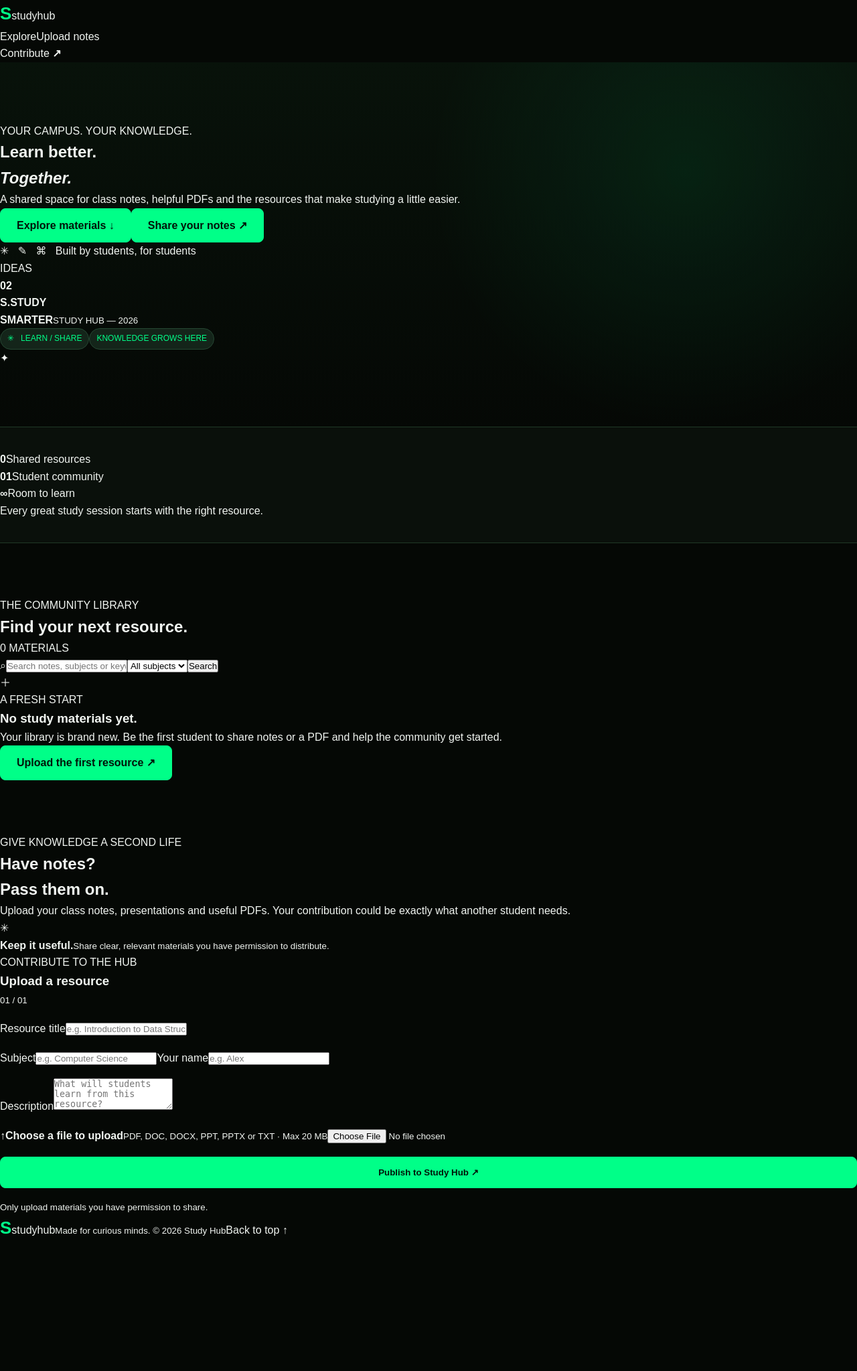
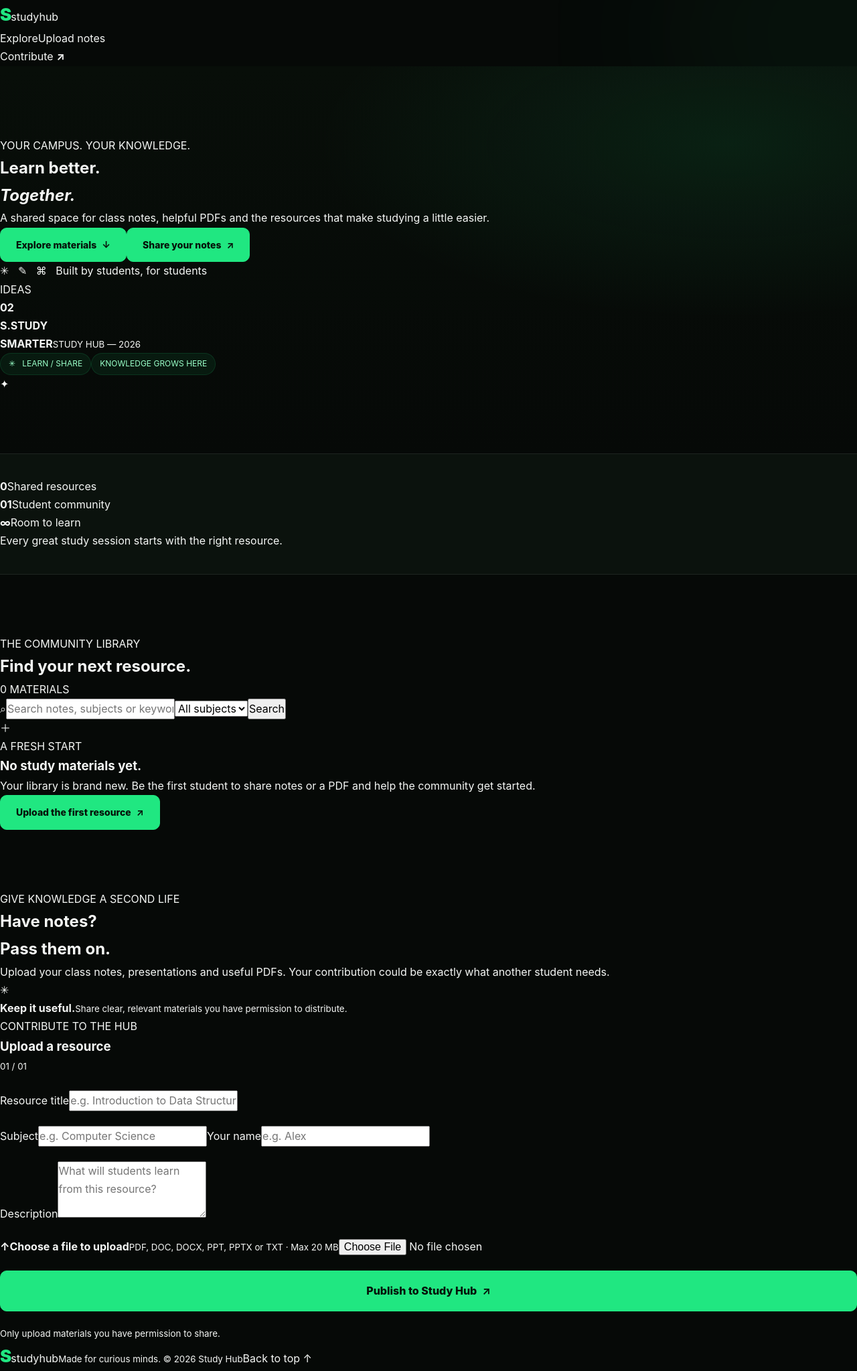
Before and after one commit to Nirupam2817/STUDY--HUB, a Flask app: page / in a window 1280 px wide. Shown: the whole page at 67% size. Before the commit the page ends 1845 px from the top, so only its background shows below. Run offline with Flask 3, Linux system fonts and the light colour scheme; data that the repository does not hold is empty.

Commit message:
Update style.css

```diff
--- a/static/style.css
+++ b/static/style.css
@@ -1,17 +1,20 @@
 
-/* =========================================
-   STUDY HUB - GREEN & BLACK THEME
-========================================= */
+/* =====================================================
+   STUDY HUB | PREMIUM DARK DESIGN
+   Black • Emerald • Modern Student Platform
+===================================================== */
 
 :root {
-    --bg: #050805;
-    --surface: #0d140e;
-    --card: #111b13;
-    --green: #00ff88;
-    --green-dark: #0b6b3b;
-    --text: #f1f5f1;
-    --muted: #a0b1a3;
-    --border: #203927;
+    --bg: #060907;
+    --bg2: #0a100c;
+    --surface: #101813;
+    --surface2: #151f18;
+    --green: #20e781;
+    --green-light: #9affc8;
+    --white: #f5f7f5;
+    --muted: #99a79d;
+    --border: rgba(255,255,255,0.08);
+    --shadow: 0 20px 60px rgba(0,0,0,0.25);
 }
 
 * {
@@ -26,9 +29,10 @@ html {
 
 body {
     background: var(--bg);
-    color: var(--text);
-    font-family: Arial, Helvetica, sans-serif;
-    line-height: 1.6;
+    color: var(--white);
+    font-family: Inter, "Segoe UI", Arial, sans-serif;
+    line-height: 1.7;
+    overflow-x: hidden;
 }
 
 a {
@@ -36,43 +40,71 @@ a {
     color: inherit;
 }
 
-img {
-    max-width: 100%;
+button,
+input,
+textarea,
+select {
+    font: inherit;
+}
+
+.container {
+    width: 90%;
+    max-width: 1240px;
+    margin: auto;
+}
+
+/* BACKGROUND */
+
+body::before {
+    content: "";
+    position: fixed;
+    top: -200px;
+    right: -200px;
+    width: 500px;
+    height: 500px;
+    background: rgba(32,231,129,0.04);
+    filter: blur(100px);
+    border-radius: 50%;
+    pointer-events: none;
+    z-index: -1;
 }
 
 /* NAVBAR */
 
 .navbar {
-    background: #080d09;
+    position: sticky;
+    top: 0;
+    z-index: 100;
+    background: rgba(6,9,7,0.90);
+    backdrop-filter: blur(18px);
     border-bottom: 1px solid var(--border);
-    padding: 18px 0;
+    padding: 17px 0;
 }
 
 .navbar .container {
-    width: 90%;
-    max-width: 1200px;
-    margin: auto;
     display: flex;
     align-items: center;
     justify-content: space-between;
-    gap: 20px;
+    gap: 25px;
 }
 
 .logo {
+    font-size: 26px;
+    font-weight: 900;
     color: var(--green);
-    font-size: 26px;
-    font-weight: 800;
+    letter-spacing: -1px;
 }
 
 .nav-links {
     display: flex;
-    gap: 25px;
     align-items: center;
+    gap: 30px;
 }
 
 .nav-links a {
     color: var(--muted);
-    transition: 0.3s;
+    font-size: 14px;
+    transition: 0.25s;
 }
 
 .nav-links a:hover {
@@ -82,63 +114,66 @@ img {
 /* BUTTONS */
 
 .btn {
-    display: inline-block;
-    padding: 12px 24px;
-    border-radius: 8px;
+    display: inline-flex;
+    justify-content: center;
+    align-items: center;
+    gap: 8px;
+    padding: 13px 23px;
+    background: var(--green);
+    color: #06130a;
     border: 1px solid var(--green);
-    background: var(--green);
-    color: #001508;
-    font-weight: bold;
+    border-radius: 10px;
+    font-size: 14px;
+    font-weight: 800;
     cursor: pointer;
-    transition: 0.3s;
+    transition: 0.25s;
 }
 
 .btn:hover {
-    background: #9bffc9;
-    transform: translateY(-2px);
-    box-shadow: 0 0 20px rgba(0, 255, 136, 0.15);
+    transform: translateY(-3px);
+    background: var(--green-light);
+    box-shadow: 0 10px 30px rgba(32,231,129,0.15);
 }
 
 .btn-outline {
     background: transparent;
-    color: var(--green);
+    color: var(--white);
+    border-color: rgba(255,255,255,0.15);
 }
 
 .btn-outline:hover {
-    background: var(--green);
-    color: #001508;
+    border-color: var(--green);
+    color: var(--green);
+    background: rgba(32,231,129,0.05);
 }
 
 /* HERO */
 
 .hero {
-    padding: 90px 0;
+    padding: 105px 0 90px;
+    position: relative;
     background:
-        radial-gradient(circle at 80% 30%, rgba(0,255,136,0.08), transparent 35%),
-        linear-gradient(180deg, #08120a, #050805);
-}
-
-.container {
-    width: 90%;
-    max-width: 1200px;
-    margin: auto;
+        radial-gradient(ellipse at 85% 20%, rgba(32,231,129,0.09), transparent 40%),
+        linear-gradient(180deg, #080e09, #060907);
 }
 
 .hero-content {
     display: flex;
     align-items: center;
     justify-content: space-between;
-    gap: 50px;
+    gap: 60px;
 }
 
 .hero-text {
-    flex: 1;
+    flex: 1.2;
 }
 
 .hero-text h1 {
-    font-size: clamp(40px, 6vw, 72px);
-    line-height: 1.1;
-    margin-bottom: 20px;
+    font-size: clamp(45px, 6vw, 78px);
+    line-height: 1.12;
+    font-weight: 900;
+    letter-spacing: -3px;
+    margin-bottom: 25px;
 }
 
 .hero-text h1 span {
@@ -166,37 +201,53 @@ img {
 }
 
 .hero-image img {
-    width: 450px;
-    border-radius: 20px;
+    width: 100%;
+    max-width: 480px;
+    border-radius: 25px;
+    object-fit: cover;
 }
 
+/* BOOK VISUAL */
+
 .book-illustration {
-    width: 300px;
-    height: 300px;
+    width: 340px;
+    height: 340px;
     border-radius: 30px;
-    background: linear-gradient(135deg, #12351d, #07100a);
-    border: 1px solid #285537;
     display: flex;
+    align-items: center;
     justify-content: center;
-    align-items: center;
-    font-size: 120px;
+    font-size: 135px;
     color: var(--green);
-    box-shadow: 0 0 50px rgba(0,255,136,0.08);
+    background:
+        radial-gradient(circle at center, rgba(32,231,129,0.12), transparent 65%),
+        linear-gradient(145deg, #14221a, #070b08);
+    border: 1px solid rgba(32,231,129,0.2);
+    box-shadow: 0 30px 80px rgba(0,0,0,0.4);
+    animation: float 4s ease-in-out infinite;
+}
+
+@keyframes float {
+    0%, 100% {
+        transform: translateY(0);
+    }
+    50% {
+        transform: translateY(-12px);
+    }
 }
 
 /* STATS */
 
 .stats {
-    padding: 35px 0;
-    background: #0a100b;
+    background: #0b120d;
     border-top: 1px solid var(--border);
     border-bottom: 1px solid var(--border);
+    padding: 35px 0;
 }
 
 .stats-grid {
     display: grid;
-    grid-template-columns: repeat(3, 1fr);
-    gap: 20px;
+    grid-template-columns: repeat(3,1fr);
+    gap: 25px;
 }
 
 .stat-card {
@@ -206,23 +257,26 @@ img {
 
 .stat-card h2 {
     color: var(--green);
-    font-size: 38px;
+    font-size: 42px;
+    font-weight: 900;
 }
 
 .stat-card p {
     color: var(--muted);
+    font-size: 14px;
 }
 
-/* SECTIONS */
+/* SECTION */
 
 .section {
-    padding: 80px 0;
+    padding: 90px 0;
 }
 
 .section-title {
-    font-size: 38px;
+    font-size: clamp(30px,4vw,45px);
+    font-weight: 850;
+    letter-spacing: -1px;
     margin-bottom: 12px;
-    color: white;
 }
 
 .section-title span {
@@ -242,94 +297,117 @@ img {
 
 .search-box {
     display: flex;
-    gap: 12px;
+    gap: 15px;
     flex-wrap: wrap;
 }
 
 .search-box input,
 .search-box select {
     flex: 1;
-    min-width: 200px;
-    padding: 14px;
+    min-width: 220px;
+    padding: 16px 18px;
+    border: 1px solid var(--border);
+    border-radius: 12px;
     background: var(--surface);
-    border: 1px solid var(--border);
-    border-radius: 10px;
-    color: white;
+    color: var(--white);
     outline: none;
+    transition: 0.25s;
 }
 
 .search-box input:focus,
 .search-box select:focus {
     border-color: var(--green);
+    box-shadow: 0 0 0 3px rgba(32,231,129,0.08);
 }
 
-/* MATERIALS */
+/* MATERIAL CARDS */
 
 .materials-grid {
     display: grid;
-    grid-template-columns: repeat(auto-fit, minmax(260px, 1fr));
-    gap: 25px;
+    grid-template-columns: repeat(auto-fit,minmax(280px,1fr));
+    gap: 24px;
 }
 
 .material-card {
-    background: var(--card);
+    background: linear-gradient(145deg, #121b15, #0b100c);
     border: 1px solid var(--border);
-    border-radius: 15px;
-    padding: 25px;
+    padding: 30px;
+    border-radius: 18px;
+    transition: 0.3s ease;
+    position: relative;
+    overflow: hidden;
+}
+
+.material-card::before {
+    content: "";
+    position: absolute;
+    top: 0;
+    left: 0;
+    width: 100%;
+    height: 2px;
+    background: linear-gradient(90deg, transparent, var(--green), transparent);
+    opacity: 0;
     transition: 0.3s;
 }
 
+.material-card:hover::before {
+    opacity: 1;
+}
+
 .material-card:hover {
-    transform: translateY(-5px);
-    border-color: var(--green);
-    box-shadow: 0 10px 30px rgba(0,255,136,0.05);
+    transform: translateY(-7px);
+    border-color: rgba(32,231,129,0.3);
+    box-shadow: var(--shadow);
 }
 
 .material-card h3 {
-    color: var(--green);
+    color: var(--white);
+    font-size: 21px;
     margin-bottom: 12px;
 }
 
 .material-card p {
     color: var(--muted);
-    margin-bottom: 12px;
+    font-size: 14px;
+    margin-bottom: 14px;
 }
 
 .material-card .meta {
     display: flex;
     gap: 8px;
     flex-wrap: wrap;
-    margin-bottom: 18px;
+    margin-bottom: 20px;
 }
 
 .tag {
     display: inline-block;
-    background: #14251a;
-    border: 1px solid #254632;
-    color: var(--green);
-    padding: 5px 10px;
+    padding: 5px 12px;
     font-size: 12px;
-    border-radius: 20px;
+    border-radius: 30px;
+    color: var(--green-light);
+    background: rgba(32,231,129,0.07);
+    border: 1px solid rgba(32,231,129,0.13);
 }
 
 .material-card .btn {
     width: 100%;
-    text-align: center;
+    margin-top: 8px;
 }
 
 /* EMPTY STATE */
 
 .empty-state {
     text-align: center;
-    padding: 60px 20px;
-    border: 1px dashed #294632;
-    border-radius: 15px;
-    background: #0a100b;
+    padding: 65px 25px;
+    background: var(--surface);
+    border: 1px dashed rgba(32,231,129,0.2);
+    border-radius: 20px;
 }
 
 .empty-state h3 {
+    font-size: 22px;
+    margin-bottom: 10px;
     color: var(--green);
-    margin-bottom: 10px;
 }
 
 .empty-state p {
@@ -340,125 +418,133 @@ img {
 
 .upload-section {
     background:
-        radial-gradient(circle at 10% 20%, rgba(0,255,136,0.05), transparent 30%),
+        radial-gradient(ellipse at 50% 0%, rgba(32,231,129,0.06), transparent 60%),
         #080d09;
 }
 
 .upload-container {
-    max-width: 800px;
+    max-width: 850px;
     margin: auto;
-    background: var(--card);
-    padding: 35px;
+    padding: 40px;
+    border-radius: 22px;
+    background: linear-gradient(145deg, #131c16, #0b100c);
     border: 1px solid var(--border);
-    border-radius: 20px;
+    box-shadow: var(--shadow);
 }
 
 .upload-container h2 {
-    color: var(--green);
-    margin-bottom: 25px;
+    font-size: 30px;
+    color: var(--white);
+    margin-bottom: 30px;
 }
 
 .upload-form {
     display: flex;
     flex-direction: column;
-    gap: 18px;
+    gap: 22px;
 }
 
 .form-group {
     display: flex;
     flex-direction: column;
-    gap: 8px;
+    gap: 9px;
 }
 
 .form-group label {
-    color: #d4dfd5;
-    font-weight: 600;
+    font-size: 14px;
+    font-weight: 700;
+    color: #dce6de;
 }
 
 .form-group input,
 .form-group select,
 .form-group textarea {
     width: 100%;
-    padding: 13px;
-    background: #070c08;
+    padding: 15px;
+    background: #080d09;
+    color: var(--white);
     border: 1px solid var(--border);
-    border-radius: 8px;
-    color: white;
+    border-radius: 10px;
     outline: none;
+    transition: 0.25s;
 }
 
 .form-group input:focus,
 .form-group select:focus,
 .form-group textarea:focus {
     border-color: var(--green);
+    box-shadow: 0 0 0 3px rgba(32,231,129,0.08);
 }
 
 .form-group textarea {
-    min-height: 120px;
+    min-height: 140px;
     resize: vertical;
 }
 
 .form-group input[type="file"] {
-    padding: 10px;
+    border: 1px dashed rgba(32,231,129,0.3);
+    padding: 18px;
 }
 
 .upload-form .btn {
     width: 100%;
-    padding: 15px;
+    padding: 16px;
+    font-size: 16px;
 }
 
 /* ALERTS */
 
 .alert {
-    padding: 15px;
-    border-radius: 10px;
+    padding: 16px 20px;
     margin-bottom: 20px;
-    background: #13251a;
-    border: 1px solid #285438;
-    color: var(--green);
+    border-radius: 12px;
+    color: var(--green-light);
+    background: rgba(32,231,129,0.07);
+    border: 1px solid rgba(32,231,129,0.2);
 }
 
 .alert-error {
-    background: #251010;
-    border-color: #672929;
-    color: #ff8c8c;
+    color: #ffaaaa;
+    background: rgba(255,0,0,0.06);
+    border-color: rgba(255,0,0,0.15);
 }
 
 /* FOOTER */
 
 .footer {
-    background: #030503;
-    padding: 50px 0 20px;
+    background: #040605;
+    padding: 60px 0 25px;
     border-top: 1px solid var(--border);
 }
 
 .footer-content {
     display: flex;
     justify-content: space-between;
-    gap: 30px;
+    gap: 40px;
     flex-wrap: wrap;
-    margin-bottom: 30px;
+    margin-bottom: 40px;
 }
 
 .footer h3 {
     color: var(--green);
     margin-bottom: 15px;
+    font-size: 22px;
 }
 
 .footer p {
     color: var(--muted);
-    max-width: 400px;
+    max-width: 450px;
 }
 
 .footer-links {
     display: flex;
     flex-direction: column;
-    gap: 10px;
+    gap: 12px;
 }
 
 .footer-links a {
     color: var(--muted);
-    transition: 0.3s;
+    transition: 0.25s;
 }
 
 .footer-links a:hover {
@@ -480,12 +566,12 @@ img {
 }
 
 ::-webkit-scrollbar-track {
-    background: #050805;
+    background: var(--bg);
 }
 
 ::-webkit-scrollbar-thumb {
-    background: #17452a;
-    border-radius: 10px;
+    background: #234832;
+    border-radius: 20px;
 }
 
 ::-webkit-scrollbar-thumb:hover {
```
Also changed, not shown: other parts of static/style.css (+33 -14 lines).
